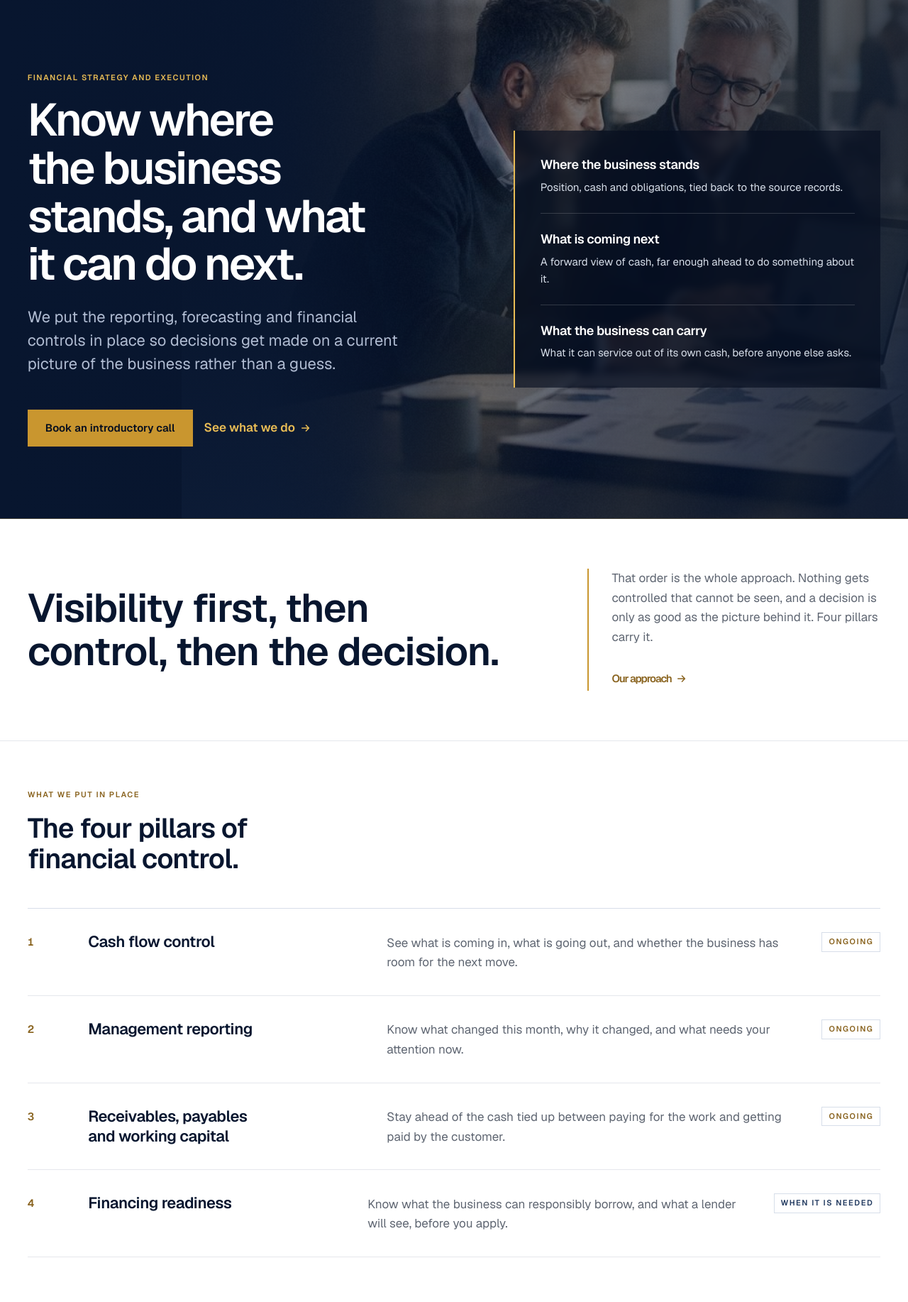
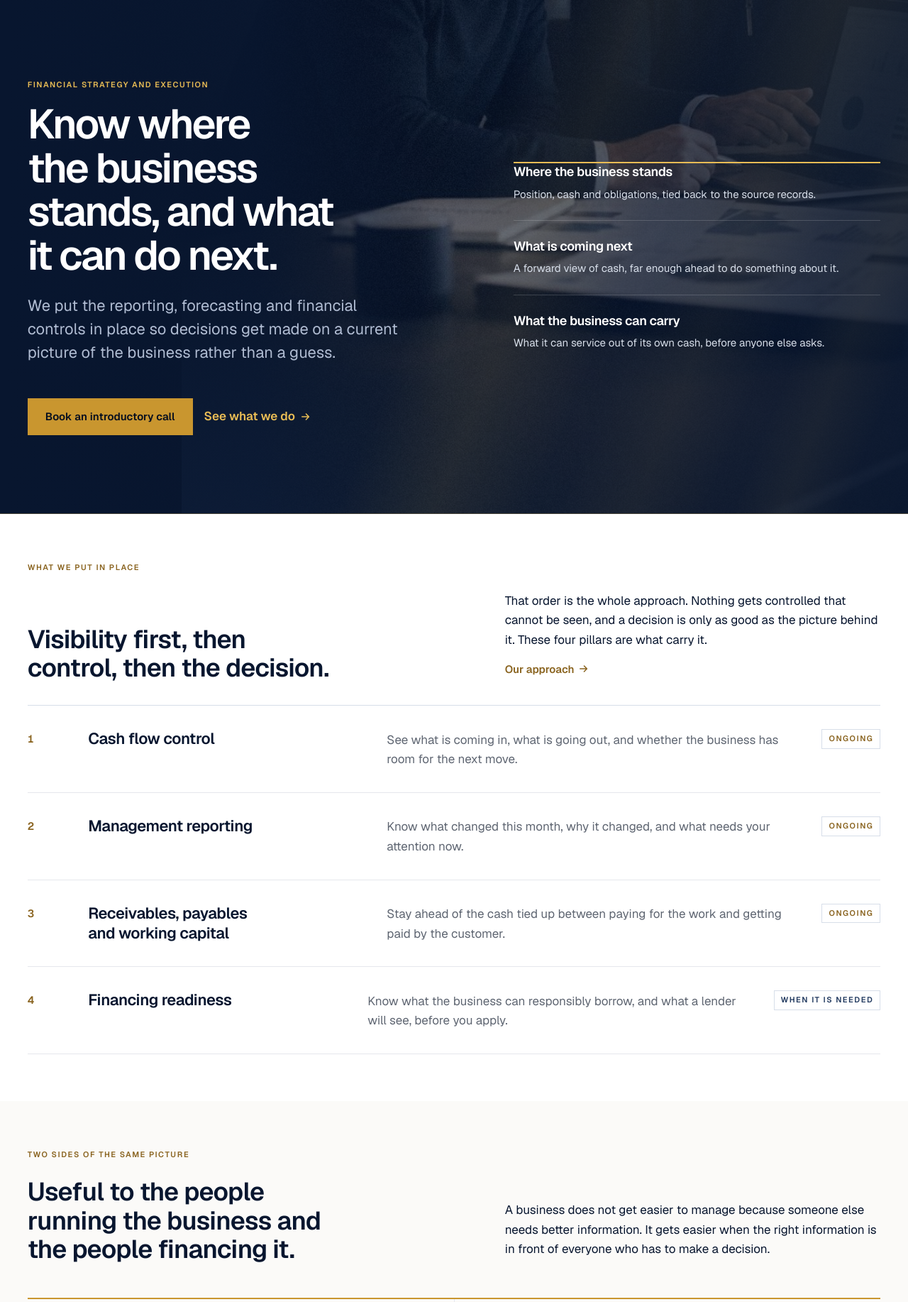
Before and after one commit to AFgroup360/website, a PHP site: page / in a window 1280 px wide. Shown: the part 80-1914 px from the top of the page at 71% size. Run offline with PHP 8.4, Linux system fonts and the light colour scheme.

Commit message:
Less deck, more website. Crop the photographs off the faces
Layout
- The floating statement under the hero was a slide: one line marooned in a
  screen of white. It is now the opening of the four pillars section, so two
  thin bands become one section with something in it.
- The hero list stops being a card floating on the picture. No panel, no blur,
  no border box; one gold rule and type straight on the photograph, held by
  the scrim behind it.
- Headings were slide titles. H1 and H2 each come down a step and sit closer
  to the text they introduce.

Photography
- Grading was not the problem. Faces were. AI faces are too smooth and too
  symmetrical, and they are what the eye goes to. Every image is now cropped
  onto the work instead of the people: hands, documents, a screen, a table.
- Graded harder on top of that: more desaturation, a lifted black point,
  stronger vignette and heavier grain in the shadows.

Home is 300px shorter. No overflow from 320 to 1920, links and contrast
unchanged.

Co-Authored-By: Claude Opus 5 <noreply@anthropic.com>
Claude-Session: https://claude.ai/code/session_014HeX2eCQpZKdnhGt1WQaZM

```diff
--- a/css/main.css
+++ b/css/main.css
@@ -62,7 +62,7 @@
 
 /* Section heads. The split variant puts the heading and its opening line side
    by side so the full width carries content instead of trailing off. */
-.section-head { margin-bottom: var(--space-7); }
+.section-head { margin-bottom: var(--space-6); }
 .section-head h2 { max-width: 20ch; }
 .section-head h2 + p, .section-head h1 + p { margin-top: var(--space-4); }
 .section-head--split {
@@ -73,7 +73,8 @@
 }
 .section-head--split .overline { grid-column: 1 / -1; margin-bottom: 0; }
 .section-head--split h2 { max-width: 18ch; }
-.section-head--split .lede { margin-top: 0; max-width: 46ch; padding-bottom: 0.35em; }
+.section-head--split .lede { margin-top: 0; max-width: 50ch; padding-bottom: 0.35em; }
+.section-head--split .lede .link-arrow { display: block; margin-top: var(--space-4); }
 @media (max-width: 860px) {
   .section-head--split { grid-template-columns: 1fr; align-items: start; }
   .section-head--split h2 { max-width: 22ch; }
@@ -290,11 +291,11 @@
     background:
       linear-gradient(90deg,
         var(--navy-800) 0%,
-        rgb(8 22 47 / 0.93) 30%,
-        rgb(8 22 47 / 0.34) 52%,
-        rgb(8 22 47 / 0.52) 74%,
-        rgb(8 22 47 / 0.80) 100%),
-      linear-gradient(180deg, rgb(8 22 47 / 0.14), rgb(8 22 47 / 0.44));
+        rgb(8 22 47 / 0.92) 28%,
+        rgb(8 22 47 / 0.40) 48%,
+        rgb(8 22 47 / 0.62) 70%,
+        rgb(8 22 47 / 0.86) 100%),
+      linear-gradient(180deg, rgb(8 22 47 / 0.16), rgb(8 22 47 / 0.46));
   }
   .hero:has(.hero__photo) .hero__inner {
     grid-template-columns: minmax(0, 6fr) minmax(0, 5fr);
@@ -308,11 +309,9 @@
 /* The three questions. No numbers; the gold marker carries the rhythm. */
 .hero__panel { border-top: 2px solid var(--accent-on-dark); }
 .hero:has(.hero__photo) .hero__panel {
-  border-top: 0;
-  padding: clamp(1.5rem, 1rem + 1.6vw, 2.25rem);
-  background: rgb(5 14 31 / 0.62);
-  backdrop-filter: blur(6px);
-  border-left: 2px solid var(--accent-on-dark);
+  padding: 0;
+  background: none;
+  border-top: 2px solid var(--accent-on-dark);
 }
 .hero__panel-list { display: grid; }
 .hero__panel-list li { padding-block: var(--space-5); }
@@ -337,10 +336,10 @@
 .section--soft { background: var(--ground-soft); }
 
 /* --- Statement. One sentence, with a short rail beside it. ---------------- */
-.statement { padding-block: clamp(3.5rem, 2rem + 3vw, 5rem); }
-.statement__grid { display: grid; grid-template-columns: minmax(0, 7fr) minmax(0, 4fr); gap: var(--grid-gap) clamp(2rem, 1rem + 4vw, 5rem); align-items: center; }
+.statement { padding-block: var(--section-y); }
+.statement__grid { display: grid; grid-template-columns: minmax(0, 6fr) minmax(0, 5fr); gap: var(--grid-gap) clamp(2rem, 1rem + 4vw, 4rem); align-items: start; }
 .statement p:not(.statement__note) {
-  font-size: var(--text-display); font-weight: 600;
+  font-size: var(--text-h1); font-weight: 600;
   letter-spacing: var(--track-tight); line-height: var(--lh-display);
   color: var(--text-strong); max-width: 20ch; text-wrap: balance;
 }
--- a/css/tokens.css
+++ b/css/tokens.css
@@ -72,8 +72,8 @@
                "Helvetica Neue", Arial, sans-serif;
 
   --text-display: clamp(2.25rem, 1.5rem + 3.1vw, 3.5rem);  /* 36 to 56 */
-  --text-h1:   clamp(2.75rem, 2rem + 2.6vw, 4rem);         /* 44 to 64 */
-  --text-h2:   clamp(2rem, 1.7rem + 0.9vw, 2.625rem);      /* 32 to 42 */
+  --text-h1:   clamp(2.5rem, 1.9rem + 2.3vw, 3.625rem);     /* 40 to 58 */
+  --text-h2:   clamp(1.875rem, 1.6rem + 0.8vw, 2.375rem);   /* 30 to 38 */
   --text-h3:   1.375rem;                                   /* 22 */
   --text-h4:   1.125rem;                                   /* 18 */
   --text-lead: clamp(1.1875rem, 1.1rem + 0.4vw, 1.375rem); /* 19 to 22 */
--- a/index.html
+++ b/index.html
@@ -93,25 +93,15 @@
   </div>
 </section>
 
-<section class="statement">
-  <div class="container">
-    <div class="statement__grid">
-      <p>Visibility first, then control, then the decision.</p>
-      <div class="statement__aside">
-        <p class="statement__note">That order is the whole approach. Nothing gets
-          controlled that cannot be seen, and a decision is only as good as the
-          picture behind it. Four pillars carry it.</p>
-        <p><a class="link-arrow" href="our-approach.html">Our approach</a></p>
-      </div>
-    </div>
-  </div>
-</section>
-
 <section class="section" id="areas">
   <div class="container">
-    <div class="section-head">
+    <div class="section-head section-head--split">
       <span class="overline">What we put in place</span>
-      <h2>The four pillars of financial control.</h2>
+      <h2>Visibility first, then control, then the decision.</h2>
+      <p class="lede">That order is the whole approach. Nothing gets controlled that
+        cannot be seen, and a decision is only as good as the picture behind it.
+        These four pillars are what carry it.
+        <a class="link-arrow" href="our-approach.html">Our approach</a></p>
     </div>
     <ol class="index-list" role="list">
       <li class="index-row">
```
Also changed, not shown: tools/pages/index.html (+6 -16 lines), assets/img/hero.jpg, assets/img/photo-home.jpg, assets/img/photo-our-approach.jpg, assets/img/photo-what-we-do.jpg, assets/img/photo-who-we-are.jpg.
